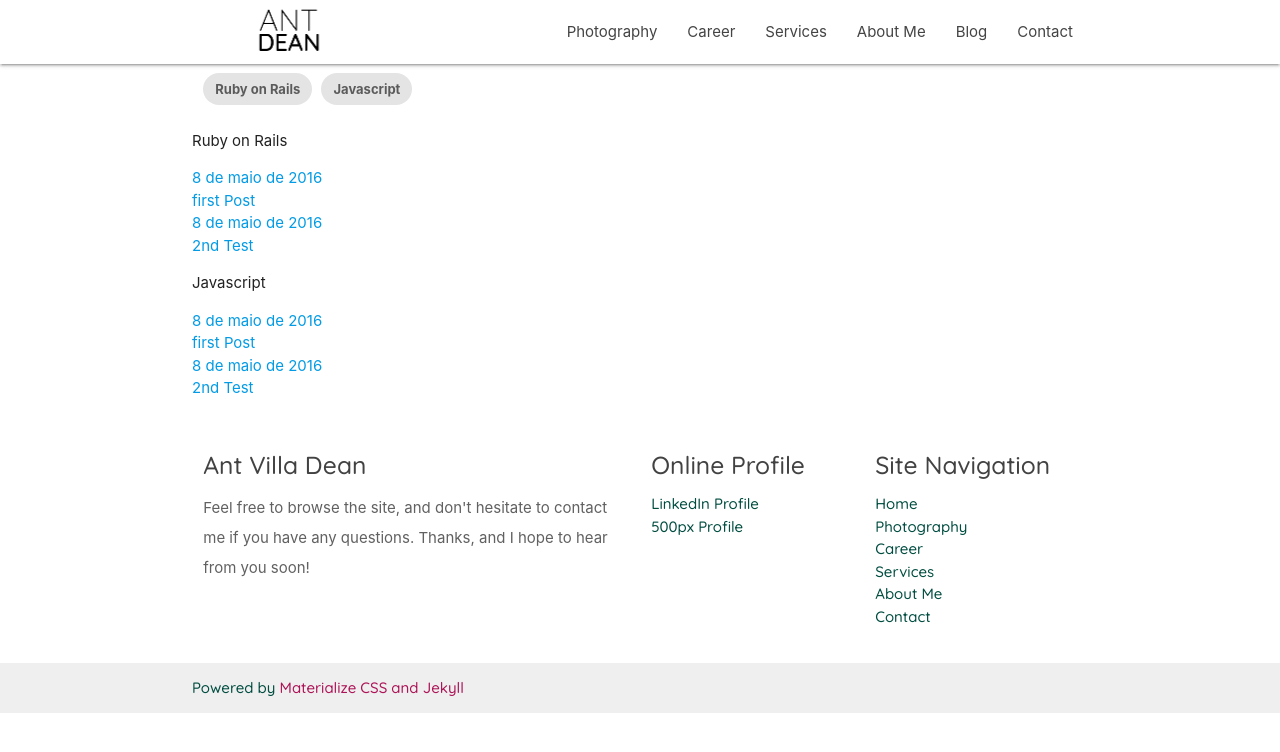
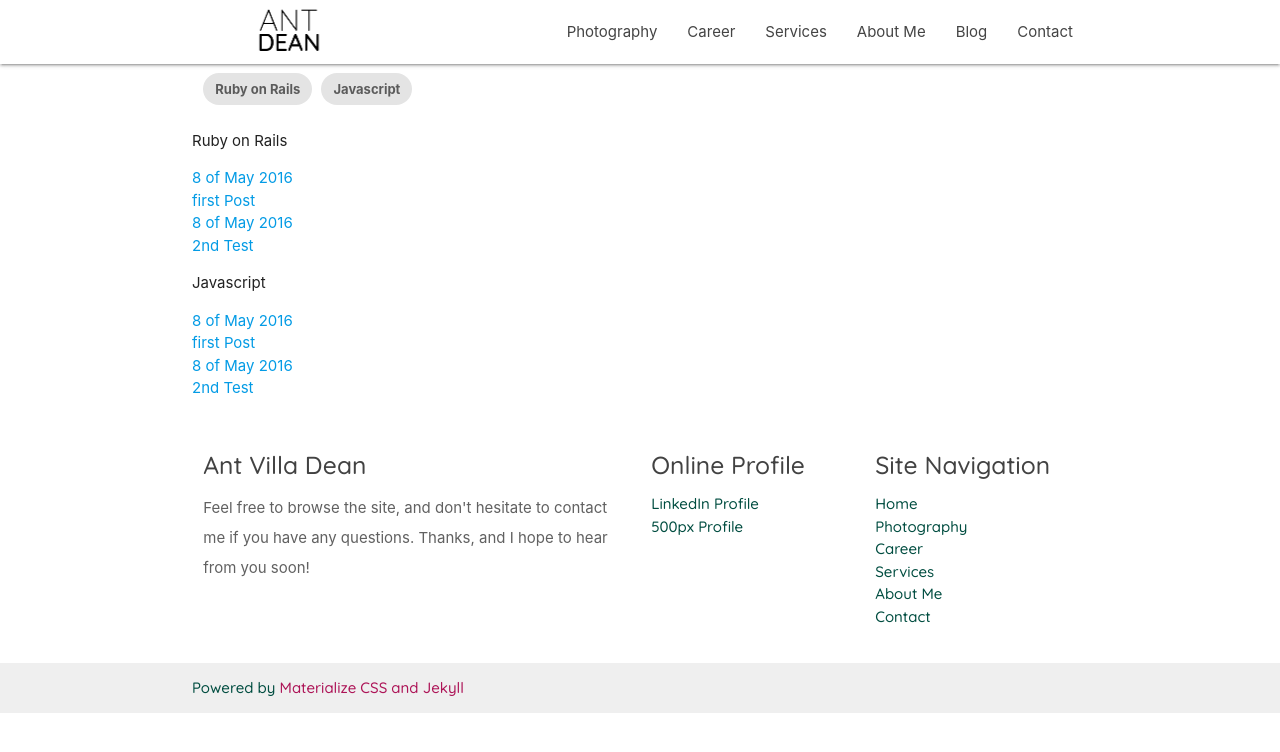
Before and after one commit to avdean/avdean.github.io, a Jekyll site: the page built from tags.html, in a window 1280 px wide. Shown: the top 752 px of the page. Built offline with Jekyll 4.4.1, drawn with Linux system fonts in a browser that asks for light colours; nearby versions of some CDN libraries.

Commit message:
Update date.html

```diff
--- a/_includes/date.html
+++ b/_includes/date.html
@@ -1,4 +1,4 @@
-{% assign months = "janeiro,fevereiro,março,abril,maio,junho,julho,agosto,setembro,outubro,novembro,dezembro" | split: "," %}
+{% assign months = "January,February,March,April,May,June,July,August,September,October,November,December" | split: "," %}
 {% assign month_number = include.date | date: "%-m" | minus: 1 %}
 
-{{ include.date | date: "%-d" }} de {{ months[month_number] }} de {{ include.date | date: "%Y" }}
+{{ include.date | date: "%-d" }} of {{ months[month_number] }} {{ include.date | date: "%Y" }}
```
